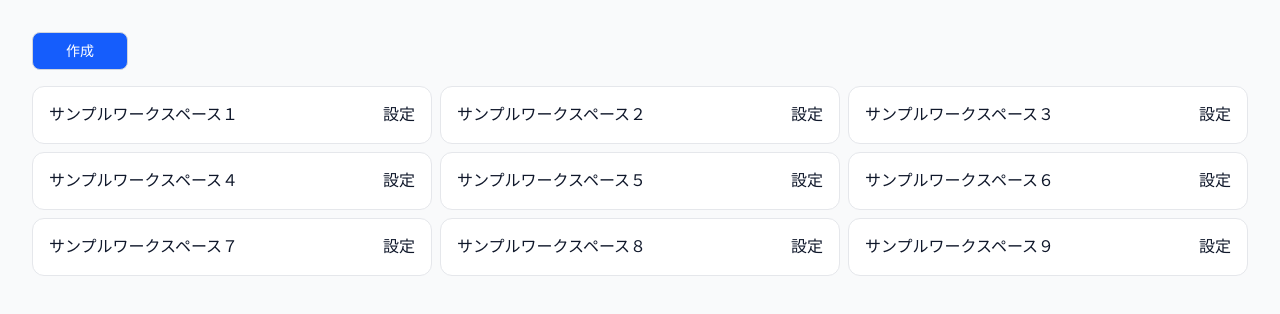
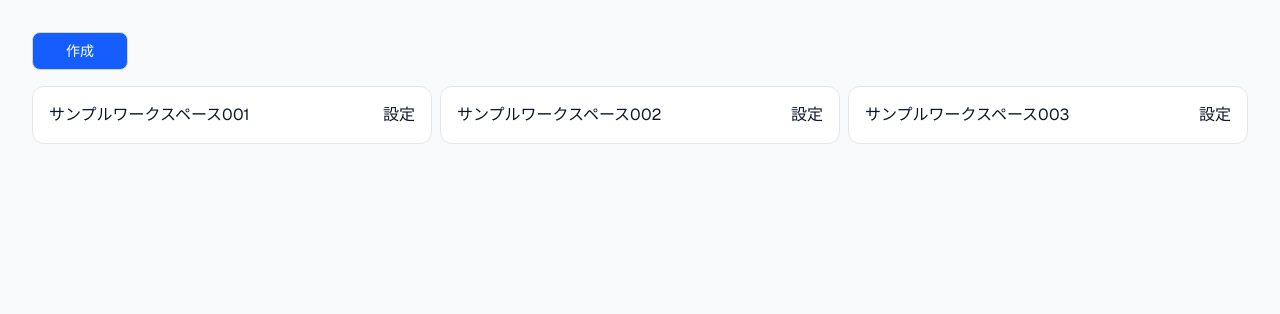
Before and after one commit to tsubokura14/taskflow, a Next.js app: page /workspaces in a window 1280 px wide. Shown: the top 314 px of the page. Built offline with nearby package versions, Linux system fonts and the light colour scheme.

Commit message:
feat: 各画面の表示データを定数からストア→スタブに変更

```diff
--- a/app/workspaces/page.tsx
+++ b/app/workspaces/page.tsx
@@ -1,17 +1,16 @@
+"use client"
+
+import { useEffect } from "react";
 import Link from "next/link"
+import { useWorkspaceStore } from "@/store/workspaceStore";
 
 export default function WorkspacesPage() {
-    const sampleWorkspaces: string[] = [
-        "サンプルワークスペース１",
-        "サンプルワークスペース２",
-        "サンプルワークスペース３",
-        "サンプルワークスペース４",
-        "サンプルワークスペース５",
-        "サンプルワークスペース６",
-        "サンプルワークスペース７",
-        "サンプルワークスペース８",
-        "サンプルワークスペース９"
-    ];
+    const workspaces = useWorkspaceStore((state) => state.workspaces);
+    const fetchWorkspaces = useWorkspaceStore((state) => state.fetchWorkspaces);
+
+    useEffect(() => {
+        fetchWorkspaces();
+    }, [fetchWorkspaces]);
 
     return (
         <div className="flex flex-col items-center min-h-screen p-8 bg-gray-50">
@@ -23,16 +22,12 @@ export default function WorkspacesPage() {
                         作成
                     </button>
                 </Link>
-                {/* <label>
-                    検索：
-                    <input type="text" />
-                </label> */}
             </div>
             <div className="grid grid-cols-3 gap-2 w-full">
-                {sampleWorkspaces.map((name) => (
-                    <div key={name} className="flex justify-between w-full border border-gray-200 rounded-xl p-4 bg-white">
+                {workspaces.map((workspace) => (
+                    <div key={workspace.id} className="flex justify-between w-full border border-gray-200 rounded-xl p-4 bg-white">
                         <Link href="/workspaces/projects">
-                            <button>{name}</button>
+                            <button>{workspace.name}</button>
                         </Link>
                         <Link href="/workspaces/settings">
                             <button>設定</button>
--- /dev/null
+++ b/app/workspaces/projects/boards/page.tsx
@@ -0,0 +1,5 @@
+import { KanbanBoard } from "@/components/KanbanBoard";
+
+export default function projectPage() {
+  return <KanbanBoard />;
+}
--- a/app/workspaces/projects/page.tsx
+++ b/app/workspaces/projects/page.tsx
@@ -1,5 +1,40 @@
-import { KanbanBoard } from "@/components/KanbanBoard";
+"use client"
 
-export default function boardsPage() {
-  return <KanbanBoard />;
+import { useEffect } from "react";
+import Link from "next/link"
+import { useProjectStore } from "@/store/projectStore";
+
+export default function ProjectsPage() {
+    const projects = useProjectStore((state) => state.projects);
+    const fetchProjects = useProjectStore((state) => state.fetchProjects);
+
+    useEffect(() => {
+        fetchProjects();
+    }, [fetchProjects]);
+
+    return (
+        <div className="flex flex-col items-center min-h-screen p-8 bg-gray-50">
+            <div className="flex justify-between w-full">
+                <Link href="/workspaces/projects/new" >
+                    <button
+                        className="mb-4 w-24 border border-gray-300 rounded-lg py-2 text-sm font-medium text-white bg-blue-600 hover:bg-blue-700 transition-colors"
+                    >
+                        作成
+                    </button>
+                </Link>
+            </div>
+            <div className="grid grid-cols-3 gap-2 w-full">
+                {projects.map((project) => (
+                    <div key={project.id} className="flex justify-between w-full border border-gray-200 rounded-xl p-4 bg-white">
+                        <Link href="/workspaces/projects/boards">
+                            <button>{project.name}</button>
+                        </Link>
+                        <Link href="/workspaces/projects/settings">
+                            <button>設定</button>
+                        </Link>
+                    </div>
+                ))}
+            </div>
+        </div>
+    )
 }
--- a/components/KanbanBoard.tsx
+++ b/components/KanbanBoard.tsx
@@ -20,7 +20,6 @@ import { Task, TaskStatus } from "@/types";
 import { Toast } from "./Toast";
 import { TaskCard } from "./TaskCard";
 import { TaskForm } from "./TaskForm";
-import { error } from "node:console";
 import { errorMessages } from "@/lib/errors";
 
 const columns: { status: TaskStatus; label: string }[] = [
--- a/lib/projects.ts
+++ b/lib/projects.ts
@@ -33,12 +33,12 @@ function rowToProject(row: ProjectRow): Project {
 // }
 
 // スタブ
-export async function getProjects(): Promise<Project[]> {
+export function getProjects(): Project[] {
     const data: ProjectRow[] = [
         {
             id: "001",
             workspaceId: "001",
-            name: "サンプルワークスペース001",
+            name: "サンプルプロジェクト001",
             createdBy: "user001",
             updatedBy: "user001",
             createdAt: "20260701",
@@ -47,7 +47,7 @@ export async function getProjects(): Promise<Project[]> {
         }, {
             id: "002",
             workspaceId: "001",
-            name: "サンプルワークスペース002",
+            name: "サンプルプロジェクト002",
             createdBy: "user002",
             updatedBy: "user002",
             createdAt: "20260701",
@@ -56,12 +56,21 @@ export async function getProjects(): Promise<Project[]> {
         }, {
             id: "003",
             workspaceId: "003",
-            name: "サンプルワークスペース003",
+            name: "サンプルプロジェクト003",
             createdBy: "user003",
             updatedBy: "user003",
             createdAt: "20260701",
             updatedAt: "20260701",
             deleted: false
+        }, {
+            id: "003",
+            workspaceId: "003",
+            name: "サンプルプロジェクト004",
+            createdBy: "user003",
+            updatedBy: "user003",
+            createdAt: "20260701",
+            updatedAt: "20260701",
+            deleted: true
         }
     ]
     return (data as ProjectRow[])
--- a/lib/workspaces.ts
+++ b/lib/workspaces.ts
@@ -31,7 +31,7 @@ function rowToWorkspace(row: WorkspaceRow): Workspace {
 // }
 
 // スタブ
-export async function getWorkspaces(): Promise<Workspace[]> {
+export function getWorkspaces(): Workspace[] {
     const data: WorkspaceRow[] = [
         {
             id: "001",
--- a/store/projectStore.ts
+++ b/store/projectStore.ts
@@ -4,13 +4,13 @@ import * as projectApi from "@/lib/projects";
 
 type projectStore = {
     projects: Project[];
-    fetchproject: () => Promise<void>
+    fetchProjects: () => Promise<void>
 }
 
 export const useProjectStore = create<projectStore>((set) => ({
     projects: [],
 
-    fetchproject: async () => {
+    fetchProjects: async () => {
         try {
             const projects = await projectApi.getProjects();
             set({ projects });
--- a/store/workspaceStore.ts
+++ b/store/workspaceStore.ts
@@ -4,13 +4,13 @@ import * as workspaceApi from "@/lib/workspaces";
 
 type WorkspaceStore = {
     workspaces: Workspace[];
-    fetchWorkspace: () => Promise<void>
+    fetchWorkspaces: () => Promise<void>
 }
 
 export const useWorkspaceStore = create<WorkspaceStore>((set) => ({
     workspaces: [],
 
-    fetchWorkspace: async () => {
+    fetchWorkspaces: async () => {
         try {
             const workspaces = await workspaceApi.getWorkspaces();
             set({ workspaces });
```
